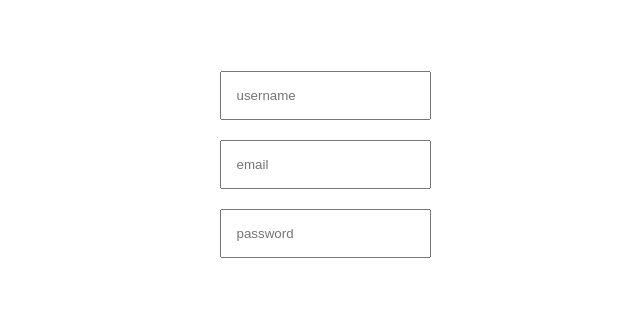
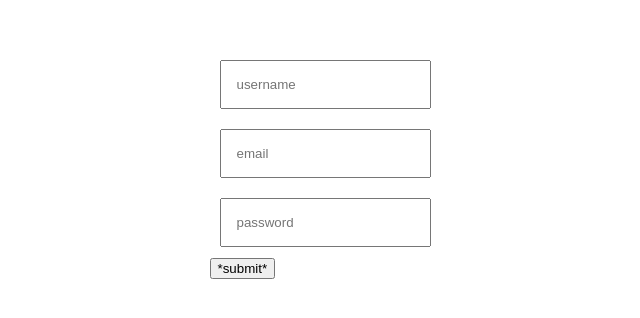
Before and after one commit to BekBrace/React-Submission-Form, a React (Create React App) app: page / in a window 1280 px wide. Shown: the part 236-554 px from the top of the page, without its empty margins (315-955 px from the left). Built offline with nearby package versions, Linux system fonts and the light colour scheme.

Commit message:
2nd change: replacing useState by useRef

```diff
--- a/package.json
+++ b/package.json
@@ -6,6 +6,7 @@
     "@testing-library/jest-dom": "^5.16.4",
     "@testing-library/react": "^13.3.0",
     "@testing-library/user-event": "^13.5.0",
+    "node-modules": "^1.0.1",
     "react": "^18.2.0",
     "react-dom": "^18.2.0",
     "react-scripts": "5.0.1",
--- a/src/App.jsx
+++ b/src/App.jsx
@@ -2,18 +2,29 @@ import './App.css';
 
 import INPUT from './components/INPUT';
 
-import { useState } from 'react';
+import { useRef, useState } from 'react';
 
 
 function App() {
-  const [username, setUsername] = useState("");
-  console.log(username)
+  // const [username, setUsername] = useState(""); useState is used to re-render
+  // useRef is used, if you don't want to re-render stuff
+  const usernameRef = useRef();
+
+
+  const handleSubmit = (e) => {
+    e.preventDefault();
+    console.log(usernameRef)
+
+  }
+
   return (
     <div className="app">
-      <form action="">
-        <INPUT placeholder="username" setUsername ={setUsername}/>
+      <form onSubmit={handleSubmit}>
+        {/* <INPUT placeholder="username" setUsername ={setUsername}/> */}
+        <INPUT refer={usernameRef} placeholder="username" />
         <INPUT placeholder="email" />
         <INPUT placeholder="password" />
+        <button>*submit*</button>
       </form>
     </div>
   );
--- a/src/components/INPUT.jsx
+++ b/src/components/INPUT.jsx
@@ -6,7 +6,10 @@ const INPUT = (props) => {
   return (
     <div className='input'>
         {/* <label>Username</label> */}
-        <input placeholder={props.placeholder} onChange={e => props.setUsername(e.target.value)} />
+        {/* <input placeholder={props.placeholder} onChange={e => props.setUsername(e.target.value)} /> */}
+        <input
+        ref={props.refer}
+        placeholder={props.placeholder}/>
     </div>
   )
 }
```
Also changed, not shown: 1 other file (tests, documents, lock files or other folders).
